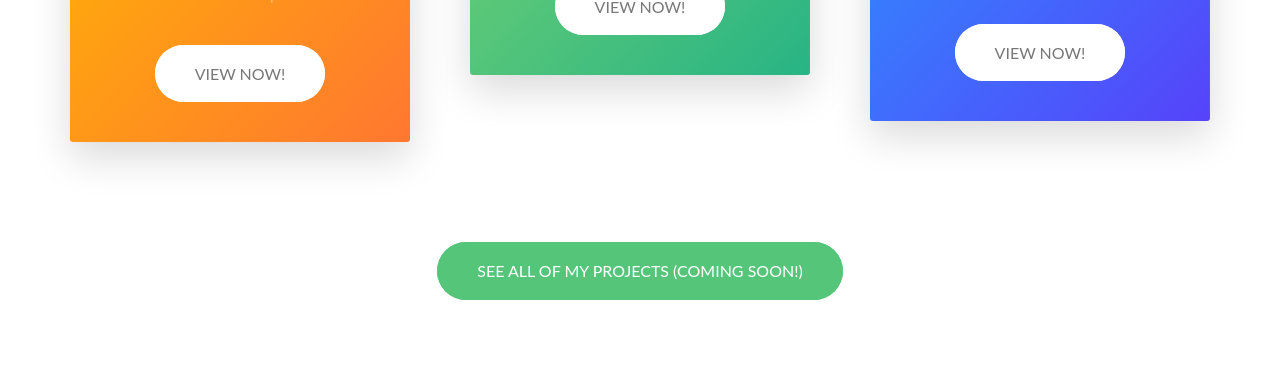
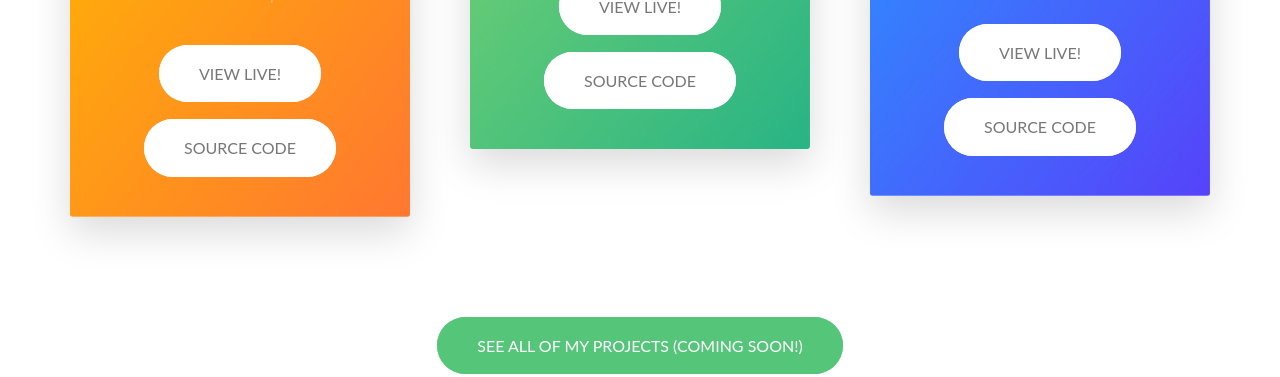
Before and after one commit to christianmpacheco/Portfolio, a website: page portfolio.html in a window 1280 px wide. Shown: the part 840-1217 px from the top of the page. Before the commit the page ends 1170 px from the top, so only its background shows below. Drawn offline with Linux system fonts and the light colour scheme.

Commit message:
added source code

```diff
--- a/portfolio.html
+++ b/portfolio.html
@@ -61,7 +61,11 @@
                                         <p class="card__price-only">Role:</p>
                                         <p class="card__price-value">Full-stack developer</p>
                                     </div>
-                                    <a href="http://murmuring-basin-25690.herokuapp.com/" class="btn btn--white">View now!</a>
+                                    <a href="http://murmuring-basin-25690.herokuapp.com/" class="btn btn--white">View live!</a>
+                                    <br>
+                                    <br>
+                                    <a href="https://github.com/christianmpacheco/project-2-UBX" class="btn btn--white">Source code </a>
+
                                 </div>
                             </div>
                        </div>
@@ -92,8 +96,11 @@
                                         <p class="card__price-only">Role:</p>
                                         <p class="card__price-value">Front-end Developer</p>
                                     </div>
-                                    <a href="https://christianmpacheco.github.io/millionDollarBaby/" class="btn btn--white">View now!</a>
-                                </div>
+                                    <a href="http://murmuring-basin-25690.herokuapp.com/" class="btn btn--white">View live!</a>
+                                    <br>
+                                    <br>
+                                    <a href="https://github.com/christianmpacheco/millionDollarBaby" class="btn btn--white">Source code </a>
+                                                                    </div>
                             </div>
                         </div>
                     </div>
@@ -124,7 +131,11 @@
                                         <p class="card__price-only">Role: </p>
                                         <p class="card__price-value">Back-end Developer</p>
                                     </div>
-                                    <a href="#popup" class="btn btn--white">View now!</a>
+                                    <a href="http://murmuring-basin-25690.herokuapp.com/" class="btn btn--white">View live!</a>
+                                    <br>
+                                    <br>
+                                    <a href="https://github.com/christianmpacheco/eat-da-burger" class="btn btn--white">Source code </a>
+
                                 </div>
                             </div>
                         </div>
```
